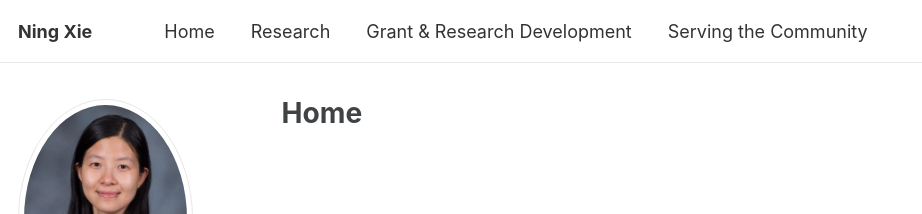
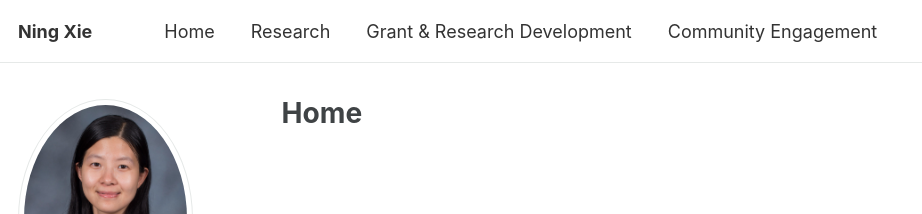
Before and after one commit to ningxiephd/ningxiephd.github.io, a Jekyll site: the page built from _pages/about.md, in a window 1280 px wide. Shown: the top 214 px of the page, without its empty margins (0-922 px from the left). Built offline with Jekyll 4.4.1, drawn with Linux system fonts in a browser that asks for light colours; a style sheet for code colours, icons or effects is not loaded.

Commit message:
Rename 'Serving the Community' to 'Community Engagement'

```diff
--- a/_data/navigation.yml
+++ b/_data/navigation.yml
@@ -17,5 +17,5 @@ main:
   - title: "Grant & Research Development"
     url: /grant-research-development/
 
-  - title: "Serving the Community"
+  - title: "Community Engagement"
     url: /serving-the-community/
```
